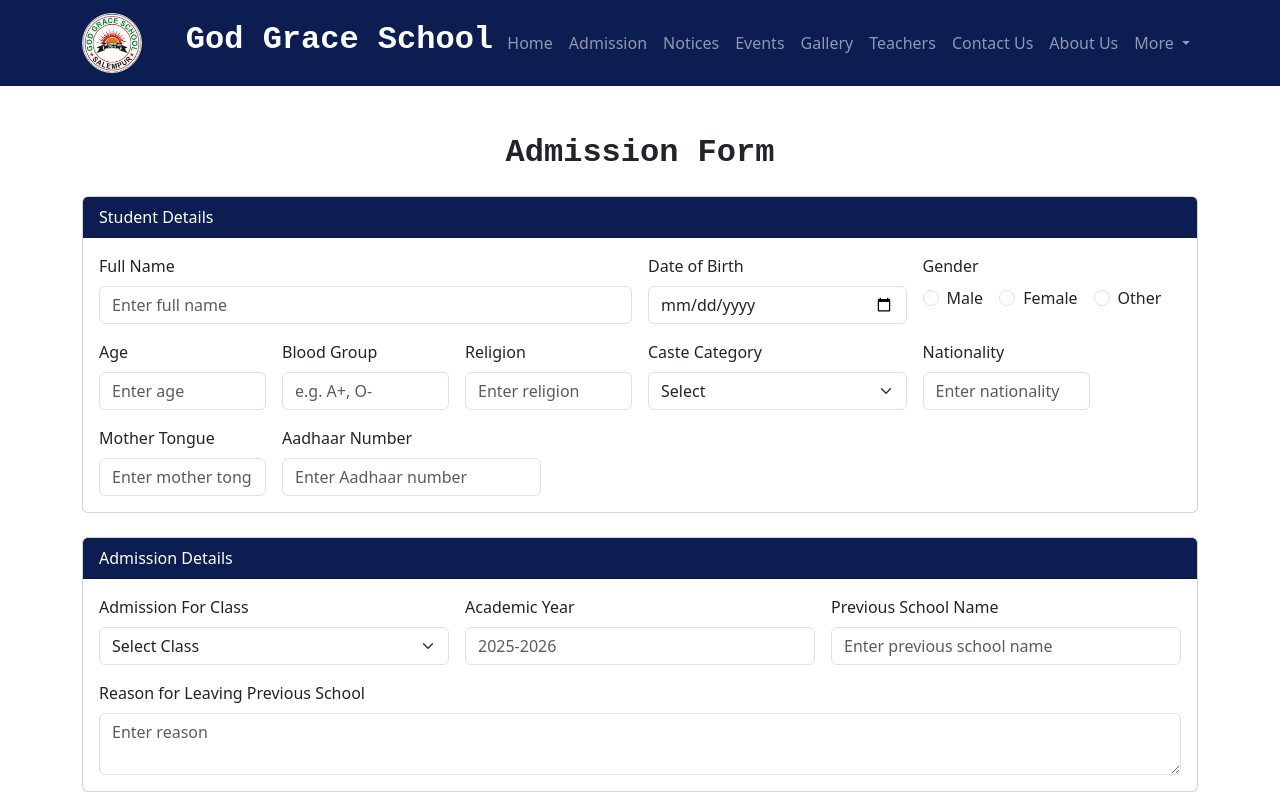
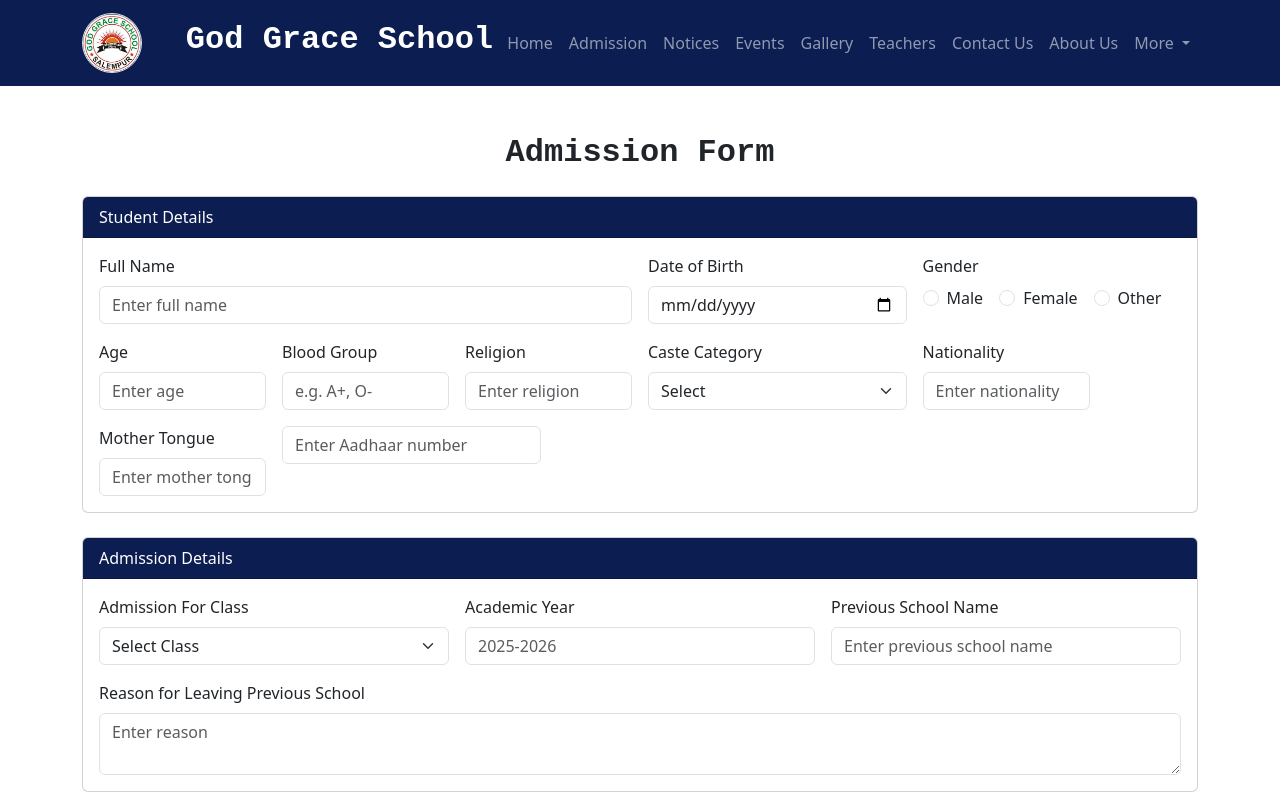
Before and after one commit to develop-akumar/School_Mgmt_System, an Angular app in the folder frontend/: page /admission in a window 1280 px wide. Shown: the top 800 px of the page. Built offline with nearby package versions, Linux system fonts and the light colour scheme.

Commit message:
Aadhar number input box

```diff
--- a/frontend/src/app/features/admission/admission.html
+++ b/frontend/src/app/features/admission/admission.html
@@ -116,7 +116,7 @@
             />
           </div>
           <div class="col-md-3">
-            <label class="form-label">Aadhaar Number</label>
+            <!-- <label class="form-label">Aadhaar Number</label> -->
             <input
               type="text"
               class="form-control"
```
